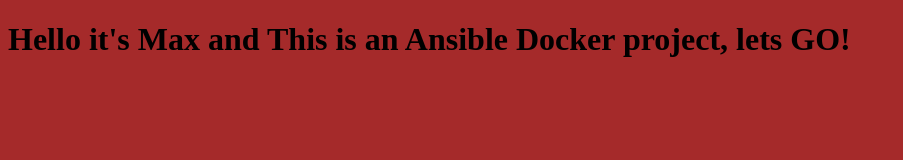
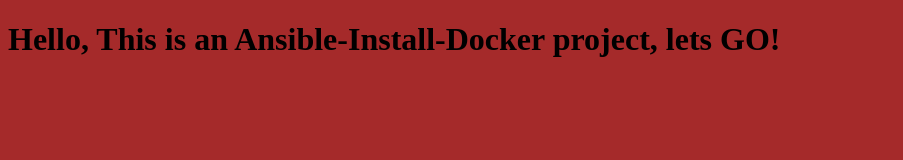
Before and after one commit to farghaly14/Ansible-Docker, a plain HTML site: page index.html in a window 1280 px wide. Shown: the whole page, without its empty margins (0-903 px from the left). Drawn offline with Linux system fonts and the light colour scheme.

Commit message:
Ansible-Install-Docker

```diff
--- a/index.html
+++ b/index.html
@@ -5,6 +5,6 @@
     <title>Ansible Docker Project.</title>
 </head>
 <body style="background-color:Brown;">
-    <h1>Hello it's Max and This is an Ansible Docker project, lets GO!</h1>
+    <h1>Hello, This is an Ansible-Install-Docker project, lets GO!</h1>
 </body>
 </html>
```
Also changed, not shown: PLAY RECAP.png (deleted), 2 other files.
